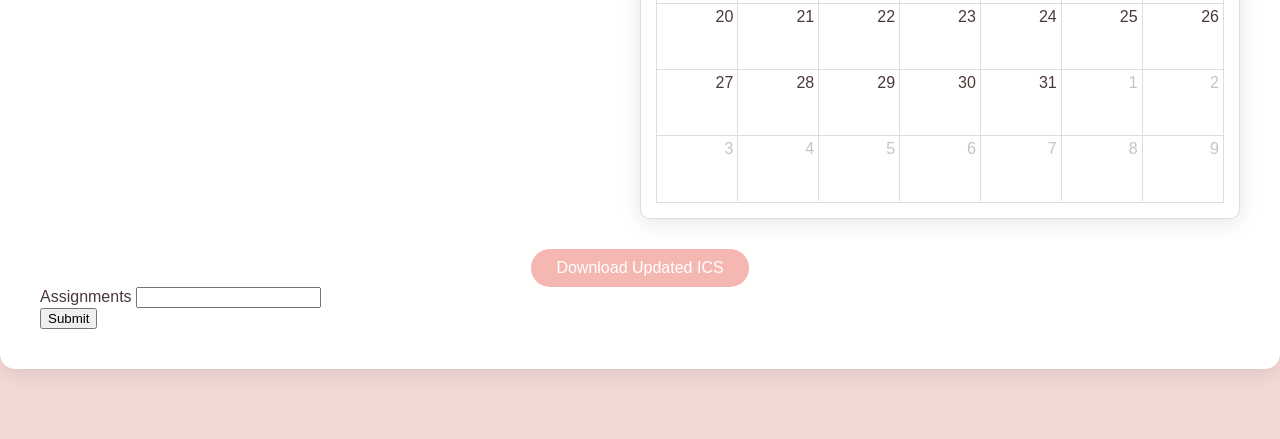
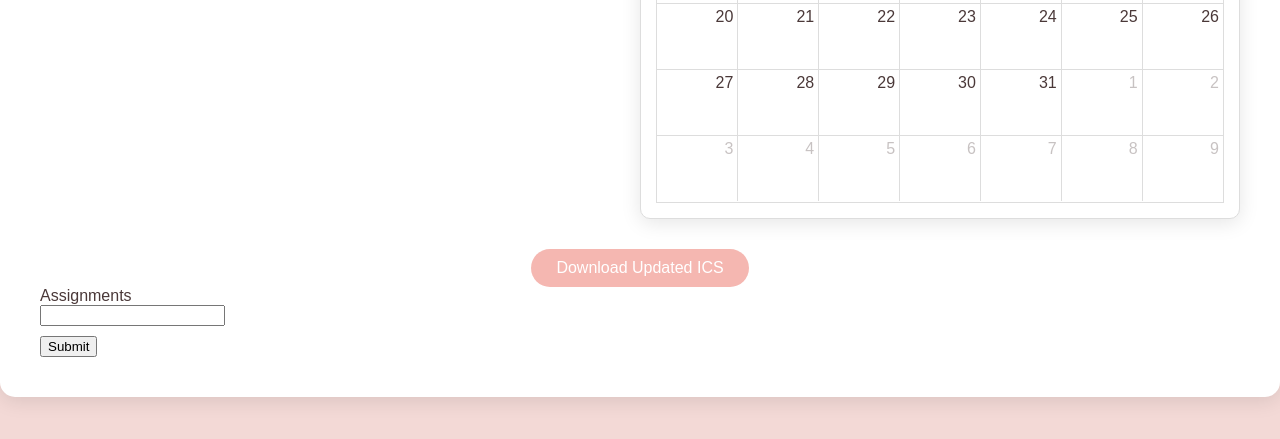
Before and after one commit to CS196Illinois/FA24-Group14, a plain HTML site: page Project/index.html in a window 1280 px wide. Shown: the part 643-1082 px from the top of the page. Drawn offline with nearby package versions, Linux system fonts and the light colour scheme.

Commit message:
updated css

```diff
--- a/Project/index.html
+++ b/Project/index.html
@@ -100,6 +100,23 @@
         .submitTask {
             text-align: left
         }
+        .submitTask {
+            display: flex;
+            flex-direction: column;   /* Ensures the elements inside the form are stacked vertically */
+            text-align: left;         /* Aligns the text and input fields to the left */
+}
+
+        form {
+            width: 300px;  /* Adjusts the width of the form */
+        }
+
+        input[type="text"] {
+            width: 100%;   /* Ensures the text input field takes up the full width of the form */
+        }
+
+        input[type="submit"] {
+            margin-top: 10px;  /* Adds some space between the text field and the submit button */
+        }
     </style>
 </head>
 
@@ -128,6 +145,7 @@
         <div class="submitTask">
             <form>
                 <label for=“Assignments”>Assignments</label>
+                <br>
                 <input type=“text” name=“task” id=“task”>
                 <br>
                 <input type="submit" value="Submit">
```
